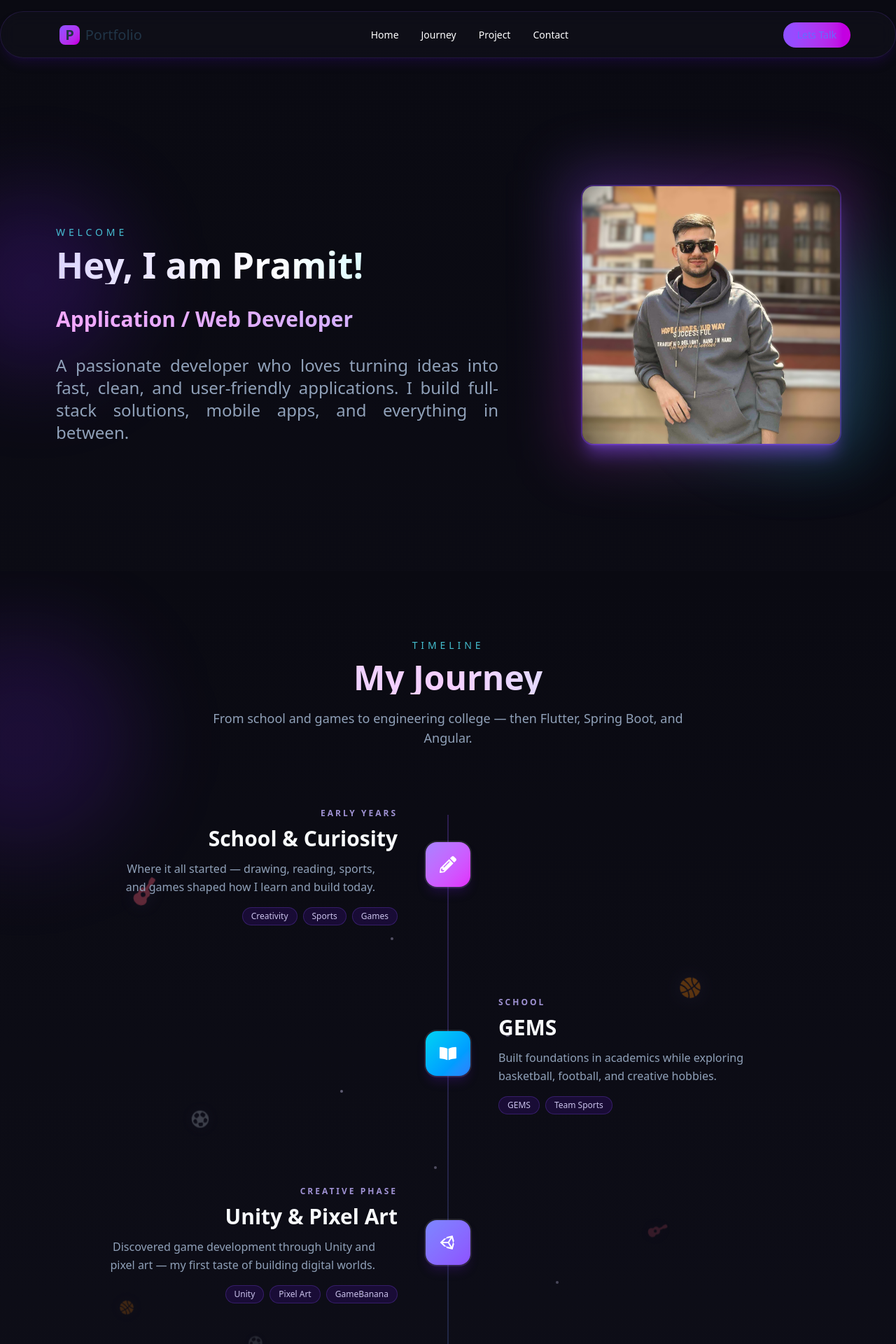
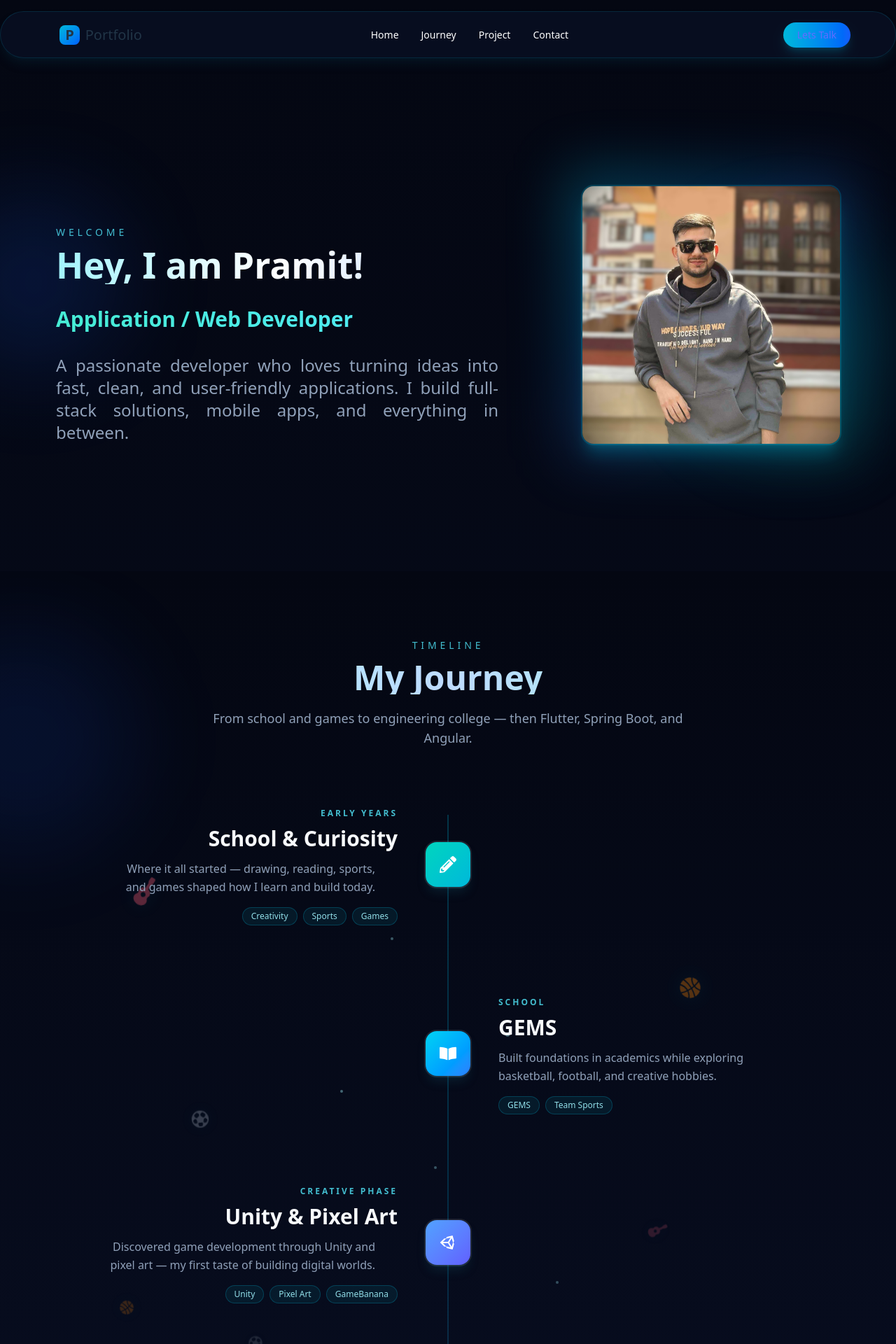
Before and after one commit to Pramit316/my-portfolio, a React (Vite) app: page / in a window 1280 px wide. Shown: the top 1920 px of the page at 70% size. Built offline with nearby package versions, Linux system fonts and the light colour scheme; a web font is replaced by a local one.

Commit message:
update: removed harsh purple and updated with pleasing gradients

```diff
--- a/src/App.jsx
+++ b/src/App.jsx
@@ -10,7 +10,7 @@ import UsePresenceData from "./sections/Projects/UsePresenceData.js";
 function App() {
 
   return (
-    <div className="flex flex-col w-full overflow-x-hidden bg-gradient-to-b from-[#0a0a12] via-[#0f0f1a] to-[#0a0a12]">
+    <div className="flex flex-col w-full overflow-x-hidden bg-gradient-to-b from-[#040712] via-[#090f24] to-[#040712]">
       <AppBar ></AppBar>
       <HeroSection></HeroSection>
       <JourneyTimeline />
--- a/src/components/common/AppBar.jsx
+++ b/src/components/common/AppBar.jsx
@@ -44,12 +44,12 @@ const AppBar = () => {
   ];
 
     return (
-        <header className="fixed mt-4 w-full py-2 px-4 bg-[#0f0f1a]/80 border border-violet-500/15 md:backdrop-blur-md rounded-full z-100 shadow-lg shadow-violet-950/30">
+        <header className="fixed mt-4 w-full py-2 px-4 bg-[#090f24]/80 border border-cyan-500/15 md:backdrop-blur-md rounded-full z-100 shadow-lg shadow-cyan-950/30">
             <nav className = "flex justify-between items-center px-4 sm:px-6 lg:px-12 ">
 
                 {/* Left: Logo / Portfolio */}
                 <button className = "flex items-center !bg-transparent">
-                    <div className="px-2 mr-2 bg-gradient-to-br from-violet-500 to-fuchsia-600 rounded-lg text-3xl md:text-xl font-bold">P</div>
+                    <div className="px-2 mr-2 bg-gradient-to-br from-cyan-500 to-blue-600 rounded-lg text-3xl md:text-xl font-bold">P</div>
                     <div className = "text-2xl md:text-xl">Portfolio</div>
                 </button>
 
@@ -62,7 +62,7 @@ const AppBar = () => {
               className={`relative px-4 py-2 !rounded-xl !bg-transparent !text-white transition ${
                 activeSection === item.id
                   ?
-                    "after:content-[''] after:absolute after:left-0 after:bottom-0 after:h-[2px] after:w-full after:rounded-full after:bg-[linear-gradient(90deg,#a78bfa,#e879f9,#22d3ee,#a78bfa)] after:bg-[length:200%_100%] after:animate-[shimmer_2s_linear_infinite]"
+                    "after:content-[''] after:absolute after:left-0 after:bottom-0 after:h-[2px] after:w-full after:rounded-full after:bg-[linear-gradient(90deg,#06b6d4,#3b82f6,#10b981,#06b6d4)] after:bg-[length:200%_100%] after:animate-[shimmer_2s_linear_infinite]"
                   : "hover:text-cyan-300"
               }`}
             >
@@ -77,7 +77,7 @@ const AppBar = () => {
                 </button>
 
                 {/* Let's Talk Button */}
-                <a href="#contact" className="hidden md:inline bg-gradient-to-r from-violet-500 to-fuchsia-600 rounded-full px-5 py-2 !text-sm font-medium text-white hover:from-violet-400 hover:to-fuchsia-500 transition">Lets Talk</a>
+                <a href="#contact" className="hidden md:inline bg-gradient-to-r from-cyan-500 to-blue-600 rounded-full px-5 py-2 !text-sm font-medium text-white hover:from-cyan-400 hover:to-blue-500 transition shadow-lg shadow-cyan-500/20">Lets Talk</a>
             </nav>
 
             {open && (
--- a/src/components/common/SideMenu.jsx
+++ b/src/components/common/SideMenu.jsx
@@ -15,7 +15,7 @@ const SideMenu = ({ onClose }) => {
       {/* Drawer Panel */}
       <aside
         id="mobile-menu"
-        className="absolute right-0 top-0 h-full w-60 bg-[#0f0f1a] text-white shadow-lg border-l border-violet-500/20 flex flex-col"
+        className="absolute right-0 top-0 h-full w-60 bg-[#090f24] text-white shadow-lg border-l border-cyan-500/20 flex flex-col"
         onClick={(e) => e.stopPropagation()}
       >
         <div className="flex items-center justify-between px-4 py-3 border-b border-white/10">
@@ -31,7 +31,7 @@ const SideMenu = ({ onClose }) => {
 
         {/* Links */}
         <nav className="flex flex-col">
-          <a href="#hero" onClick={onClose} className="hover:bg-violet-500/15 px-4 py-3">Home</a>
+          <a href="#hero" onClick={onClose} className="hover:bg-cyan-500/15 px-4 py-3">Home</a>
           <a href="#journey" onClick={onClose} className="hover:bg-white/10 px-4 py-3">Journey</a>
           <a href="#project" onClick={onClose} className="hover:bg-white/10 px-4 py-3">Projects</a>
           <a href="#contact" onClick={onClose} className="hover:bg-white/10 px-4 py-3">Contact</a>
--- a/src/sections/Hero/HeroSection.jsx
+++ b/src/sections/Hero/HeroSection.jsx
@@ -6,16 +6,16 @@ const HeroSection = () => {
       id="hero"
       className="relative w-full mt-[100px] box-border px-4 py-4 md:px-8 lg:px-20 mb-4 min-h-[700px] flex items-center overflow-hidden"
     >
-      <div className="pointer-events-none absolute -left-20 top-1/4 h-64 w-64 rounded-full bg-violet-600/20 blur-3xl" />
+      <div className="pointer-events-none absolute -left-20 top-1/4 h-64 w-64 rounded-full bg-blue-600/15 blur-3xl" />
       <div className="pointer-events-none absolute right-0 bottom-1/4 h-72 w-72 rounded-full bg-cyan-500/15 blur-3xl" />
 
       <div className="relative flex flex-col text-center max-w-screen-4xl mx-auto md:flex-row items-center md:items-end justify-around gap-30 md:text-left ">
         <div className="md:max-w-2xl">
           <p className="text-sm uppercase tracking-[0.35em] text-cyan-300/80">Welcome</p>
-          <h1 className="mt-2 bg-gradient-to-r from-violet-200 via-white to-cyan-200 bg-clip-text text-5xl font-bold text-transparent md:text-6xl">
+          <h1 className="mt-2 bg-gradient-to-r from-cyan-200 via-white to-blue-200 bg-clip-text text-5xl font-bold text-transparent md:text-6xl">
             Hey, I am Pramit!
           </h1>
-          <h2 className="text-3xl mt-8 bg-gradient-to-r from-fuchsia-300 to-violet-300 bg-clip-text text-transparent font-semibold">
+          <h2 className="text-3xl mt-8 bg-gradient-to-r from-teal-300 to-cyan-300 bg-clip-text text-transparent font-semibold">
             Application / Web Developer
           </h2>
           <p className="text-xl md:text-2xl mt-8 text-slate-400 text-justify ">
@@ -30,13 +30,13 @@ const HeroSection = () => {
           transition={{ duration: 0.8, ease: "easeOut" }}
           className="relative flex-shrink-0"
         >
-          <div className="absolute -inset-6 rounded-2xl bg-gradient-to-br from-violet-500/30 via-fuchsia-500/20 to-cyan-500/25 blur-2xl"></div>
+          <div className="absolute -inset-6 rounded-2xl bg-gradient-to-br from-cyan-500/30 via-blue-500/20 to-teal-500/25 blur-2xl"></div>
 
           <div
             className="relative bg-[url('/images/myPortfolio.jpg')]
             w-70 h-70 md:w-80 md:h-80 lg:w-92 lg:h-92
             bg-cover bg-center rounded-2xl
-            shadow-xl shadow-violet-500/40 ring-2 ring-violet-500/30"
+            shadow-xl shadow-cyan-500/25 ring-2 ring-cyan-500/20"
           ></div>
         </motion.div>
       </div>
--- a/src/sections/Journey/JourneyTimeline.jsx
+++ b/src/sections/Journey/JourneyTimeline.jsx
@@ -19,7 +19,7 @@ const JOURNEY_STAGES = [
     description:
       "Where it all started — drawing, reading, sports, and games shaped how I learn and build today.",
     icon: FaPencilAlt,
-    accent: "from-violet-400 to-fuchsia-500",
+    accent: "from-teal-400 to-cyan-500",
     chips: ["Creativity", "Sports", "Games"],
   },
   {
@@ -37,7 +37,7 @@ const JOURNEY_STAGES = [
     description:
       "Discovered game development through Unity and pixel art — my first taste of building digital worlds.",
     icon: FaUnity,
-    accent: "from-indigo-400 to-violet-500",
+    accent: "from-blue-400 to-indigo-500",
     chips: ["Unity", "Pixel Art", "GameBanana"],
   },
   {
@@ -55,7 +55,7 @@ const JOURNEY_STAGES = [
     description:
       "First steps into software — Android development with Kotlin opened the door to mobile engineering.",
     icon: SiKotlin,
-    accent: "from-purple-400 to-pink-500",
+    accent: "from-indigo-400 to-blue-500",
     chips: ["Kotlin", "Android"],
   },
   {
@@ -100,7 +100,7 @@ const JOURNEY_STAGES = [
     description:
       "Still exploring — side projects, tutorials, and new stacks to ship better products.",
     icon: FiYoutube,
-    accent: "from-fuchsia-400 to-violet-500",
+    accent: "from-teal-400 to-emerald-500",
     chips: ["Side Projects", "Tutorials", "Growth"],
   },
 ];
@@ -126,7 +126,7 @@ const SCATTERED_LIFE_ICONS = [
   { id: "football-2", Icon: IoMdFootball, color: "text-slate-300/75", size: "text-2xl", rotate: "rotate-12", top: "28%", left: "22%", delay: "2.4s", opacity: bright(0.14) },
 
   // Phase 2
-  { id: "controller", Icon: IoGameControllerOutline, color: "text-violet-400/85", size: "text-3xl md:text-4xl", rotate: "-rotate-12", top: "36%", left: "5%", delay: "1s", opacity: bright(0.22) },
+  { id: "controller", Icon: IoGameControllerOutline, color: "text-cyan-400/85", size: "text-3xl md:text-4xl", rotate: "-rotate-12", top: "36%", left: "5%", delay: "1s", opacity: bright(0.22) },
   { id: "calculus", Icon: TbMathIntegralX, color: "text-cyan-400/85", size: "text-4xl md:text-5xl", rotate: "rotate-6", top: "38%", left: "86%", delay: "1.8s", opacity: bright(0.2) },
   { id: "calculator", Icon: CiCalculator1, color: "text-indigo-400/80", size: "text-3xl md:text-5xl", rotate: "-rotate-6", top: "48%", left: "10%", delay: "0.6s", opacity: bright(0.2) },
   { id: "corona", Icon: FaVirusCovid, color: "text-red-400/80", size: "text-3xl md:text-4xl", rotate: "rotate-12", top: "50%", left: "90%", delay: "2.2s", opacity: bright(0.2) },
@@ -134,7 +134,7 @@ const SCATTERED_LIFE_ICONS = [
   // Phase 3
   { id: "computer-1", Icon: FaComputer, color: "text-blue-300/80", size: "text-3xl md:text-4xl", rotate: "-rotate-6", top: "56%", left: "8%", delay: "1.4s", opacity: bright(0.2) },
   { id: "microchip-1", Icon: GiMicrochip, color: "text-indigo-400/80", size: "text-3xl md:text-4xl", rotate: "rotate-12", top: "60%", left: "84%", delay: "0.2s", opacity: bright(0.22) },
-  { id: "circuitry-1", Icon: PiCircuitry, color: "text-violet-400/75", size: "text-3xl", rotate: "rotate-[15deg]", top: "68%", left: "12%", delay: "2.6s", opacity: bright(0.18) },
+  { id: "circuitry-1", Icon: PiCircuitry, color: "text-blue-400/75", size: "text-3xl", rotate: "rotate-[15deg]", top: "68%", left: "12%", delay: "2.6s", opacity: bright(0.18) },
   { id: "computer-2", Icon: FaComputer, color: "text-sky-300/75", size: "text-2xl", rotate: "rotate-6", top: "72%", left: "80%", delay: "1.1s", opacity: bright(0.15) },
   { id: "microchip-2", Icon: GiMicrochip, color: "text-emerald-400/75", size: "text-2xl md:text-3xl", rotate: "-rotate-12", top: "78%", left: "6%", delay: "1.9s", opacity: bright(0.16) },
   { id: "circuitry-2", Icon: PiCircuitry, color: "text-teal-400/75", size: "text-3xl", rotate: "rotate-6", top: "82%", left: "92%", delay: "0.9s", opacity: bright(0.17) },
@@ -172,7 +172,7 @@ function ScatteredLifeIcons() {
       {SCATTER_STARS.map((star, i) => (
         <span
           key={`star-${i}`}
-          className={`absolute rounded-full bg-violet-200/60 ${star.size}`}
+          className={`absolute rounded-full bg-cyan-200/60 ${star.size}`}
           style={{
             top: star.top,
             left: star.left,
@@ -198,7 +198,7 @@ function ScatteredLifeIcons() {
           }}
         >
           <item.Icon
-            className={`${item.size} ${item.color} ${item.rotate} drop-shadow-[0_0_14px_rgba(167,139,250,0.35)]`}
+            className={`${item.size} ${item.color} ${item.rotate} drop-shadow-[0_0_14px_rgba(6,182,212,0.35)]`}
           />
         </motion.div>
       ))}
@@ -226,7 +226,7 @@ function TimelineCard({ stage, index }) {
         } flex-col`}
       >
         <div className={`flex-1 ${isLeft ? "md:text-right" : "md:text-left"} text-center`}>
-          <span className="text-xs font-semibold uppercase tracking-[0.25em] text-violet-300/80">
+          <span className="text-xs font-semibold uppercase tracking-[0.25em] text-cyan-300/80">
             {stage.era}
           </span>
           <h3 className="mt-2 text-2xl font-bold text-slate-50 md:text-3xl">{stage.title}</h3>
@@ -241,7 +241,7 @@ function TimelineCard({ stage, index }) {
             {stage.chips.map((chip) => (
               <span
                 key={chip}
-                className="rounded-full border border-violet-500/25 bg-violet-950/40 px-3 py-1 text-xs text-violet-200/90"
+                className="rounded-full border border-cyan-500/25 bg-cyan-950/40 px-3 py-1 text-xs text-cyan-200/90"
               >
                 {chip}
               </span>
@@ -251,7 +251,7 @@ function TimelineCard({ stage, index }) {
 
         <div className="relative z-10 flex shrink-0 flex-col items-center">
           <div
-            className={`flex h-16 w-16 items-center justify-center rounded-2xl bg-gradient-to-br ${stage.accent} shadow-lg shadow-violet-900/30 ring-2 ring-white/10`}
+            className={`flex h-16 w-16 items-center justify-center rounded-2xl bg-gradient-to-br ${stage.accent} shadow-lg shadow-cyan-900/30 ring-2 ring-white/10`}
           >
             <Icon className="text-2xl text-white" />
           </div>
@@ -267,12 +267,12 @@ const JourneyTimeline = () => {
   return (
     <section
       id="journey"
-      className="relative w-full overflow-hidden bg-gradient-to-b from-[#0a0a12] via-[#0f0f1a] to-[#0a0a12] py-24 px-4 md:px-8"
+      className="relative w-full overflow-hidden bg-gradient-to-b from-[#040712] via-[#090f24] to-[#040712] py-24 px-4 md:px-8"
     >
       <div className="pointer-events-none absolute inset-0 overflow-hidden">
-        <div className="absolute -left-32 top-20 h-80 w-80 rounded-full bg-violet-600/15 blur-3xl" />
+        <div className="absolute -left-32 top-20 h-80 w-80 rounded-full bg-blue-600/10 blur-3xl" />
         <div className="absolute right-0 top-1/2 h-96 w-96 rounded-full bg-cyan-500/10 blur-3xl" />
-        <div className="absolute bottom-0 left-1/3 h-72 w-72 rounded-full bg-fuchsia-500/10 blur-3xl" />
+        <div className="absolute bottom-0 left-1/3 h-72 w-72 rounded-full bg-teal-500/10 blur-3xl" />
       </div>
 
       <div className="relative mx-auto max-w-5xl">
@@ -284,7 +284,7 @@ const JourneyTimeline = () => {
           className="relative z-10 text-center"
         >
           <p className="text-sm uppercase tracking-[0.35em] text-cyan-300/80">Timeline</p>
-          <h2 className="mt-3 bg-gradient-to-r from-violet-200 via-fuchsia-200 to-cyan-200 bg-clip-text text-4xl font-bold text-transparent md:text-5xl">
+          <h2 className="mt-3 bg-gradient-to-r from-cyan-200 via-blue-200 to-teal-200 bg-clip-text text-4xl font-bold text-transparent md:text-5xl">
             My Journey
           </h2>
           <p className="mx-auto mt-5 max-w-2xl text-lg text-slate-400">
@@ -297,7 +297,7 @@ const JourneyTimeline = () => {
             <ScatteredLifeIcons />
 
             <div
-              className="absolute left-1/2 top-4 bottom-4 z-[1] hidden w-px -translate-x-1/2 bg-gradient-to-b from-violet-500/50 via-cyan-400/30 to-fuchsia-500/50 md:block"
+              className="absolute left-1/2 top-4 bottom-4 z-[1] hidden w-px -translate-x-1/2 bg-gradient-to-b from-cyan-500/50 via-blue-400/30 to-teal-500/50 md:block"
               aria-hidden="true"
             />
 
@@ -313,9 +313,9 @@ const JourneyTimeline = () => {
           initial={{ opacity: 0, y: 20 }}
           whileInView={{ opacity: 1, y: 0 }}
           viewport={{ once: true }}
-          className="relative z-10 mt-24 rounded-3xl border border-violet-500/20 bg-gradient-to-br from-violet-950/50 via-slate-900/50 to-cyan-950/30 p-8 text-center backdrop-blur-sm"
+          className="relative z-10 mt-24 rounded-3xl border border-cyan-500/20 bg-gradient-to-br from-cyan-950/50 via-slate-900/50 to-blue-950/30 p-8 text-center backdrop-blur-sm"
         >
-          <p className="text-sm uppercase tracking-[0.3em] text-fuchsia-300/80">Current Stack</p>
+          <p className="text-sm uppercase tracking-[0.3em] text-teal-300/80">Current Stack</p>
           <div className="mt-6 flex flex-wrap items-center justify-center gap-8 md:gap-12">
             <div className="flex flex-col items-center gap-2">
               <FaFlutter className="text-5xl text-sky-400 drop-shadow-[0_0_12px_rgba(56,189,248,0.5)]" />
```
Also changed, not shown: src/index.css (+9 -9 lines), src/sections/Contact/ContactMe.jsx (+6 -6 lines), src/sections/Projects/MyProjects.jsx (+14 -14 lines), src/sections/Projects/UsePresenceData.tsx (+4 -4 lines).
